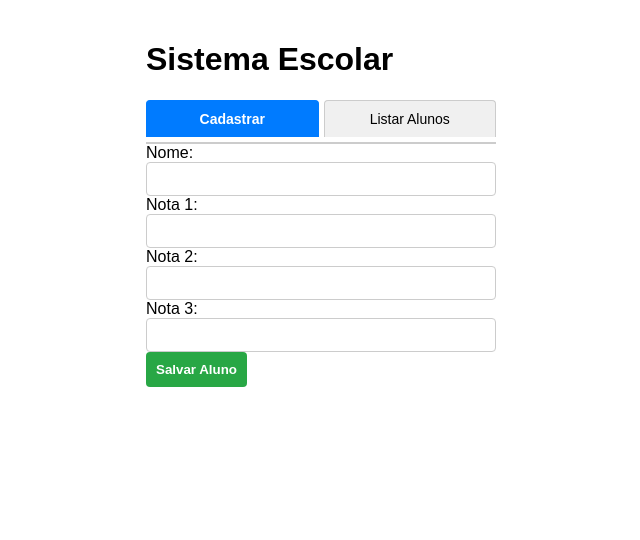
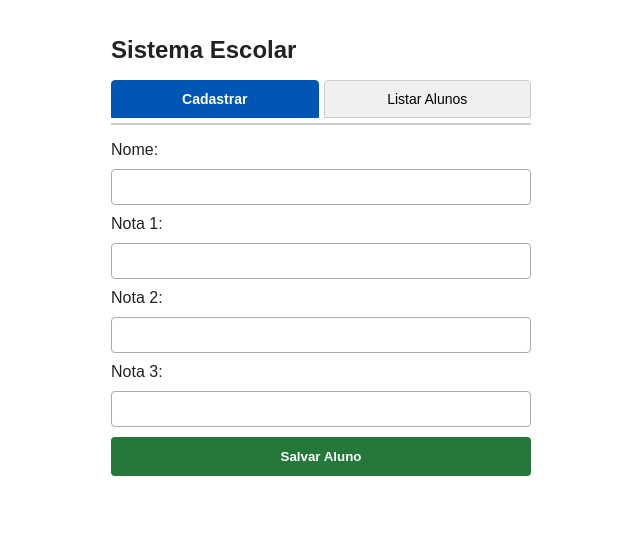
Before and after one commit to magnnwsb2/poo, a plain HTML site: page index.html in a window 1280 px wide. Shown: the whole page, without its empty margins (319-959 px from the left). Drawn offline with Linux system fonts and the light colour scheme.

Commit message:
Corrigir styles.css do Sistema Escolar

```diff
--- a/styles.css
+++ b/styles.css
@@ -1,30 +1,17 @@
-body {
-  font-family: Arial, sans-serif;
-  padding: 20px;
-  max-width: 350px;
-  margin: 0 auto;
-  display: flex;
-  flex-direction: column;
-  gap: 15px;
-}
+* { box-sizing: border-box; }
+body { font-family: Arial, sans-serif; margin: 0; padding: 20px; color: #222; }
+main { max-width: 420px; margin: 0 auto; }
+h1 { font-size: 1.5rem; }
+h2 { font-size: 1.15rem; }
 .tabs-container { display: flex; gap: 5px; border-bottom: 2px solid #ccc; padding-bottom: 5px; }
-.tab-button {
-  flex: 1; padding: 10px; background-color: #f0f0f0;
-  border: 1px solid #ccc; border-bottom: none; cursor: pointer;
-  font-size: 14px; border-radius: 4px 4px 0 0;
-  transition: background-color 0.2s;
-}
-.tab-button.active { background-color: #007bff; color: white; border-color: #007bff; font-weight: bold; }
-.tab-content { display: none; flex-direction: column; gap: 12px; }
-.tab-content.active { display: flex; }
-input {
-  padding: 8px; border: 1px solid #ccc; border-radius: 4px;
-  font-size: 14px; width: 100%; box-sizing: border-box;
-}
-input:focus { outline: none; border-color: #007bff; }
-.btn-salvar {
-  padding: 10px; background-color: #28a745; color: white;
-  border: none; border-radius: 4px; cursor: pointer; font-weight: bold;
-}
+.tab-button { flex: 1; padding: 10px; background: #f0f0f0; border: 1px solid #ccc; cursor: pointer; font-size: 14px; border-radius: 4px 4px 0 0; }
+.tab-button.active { background: #0056b3; color: #fff; border-color: #0056b3; font-weight: bold; }
+.tab-content { margin-top: 16px; }
+.tab-content[hidden] { display: none; }
+#form-aluno { display: flex; flex-direction: column; gap: 10px; }
+input { padding: 8px; border: 1px solid #aaa; border-radius: 4px; font-size: 16px; width: 100%; }
+input:focus-visible, button:focus-visible { outline: 2px solid #0056b3; outline-offset: 2px; }
+.btn-salvar { padding: 12px; background: #23783a; color: white; border: none; border-radius: 4px; cursor: pointer; font-weight: bold; }
 .lista-alunos { list-style: none; padding: 0; }
-.lista-alunos li { padding: 8px; border-bottom: 1px solid #eee; font-size: 14px; }
+.lista-alunos li { padding: 10px 0; border-bottom: 1px solid #ddd; overflow-wrap: anywhere; }
+#mensagem { min-height: 1.2em; }
```
